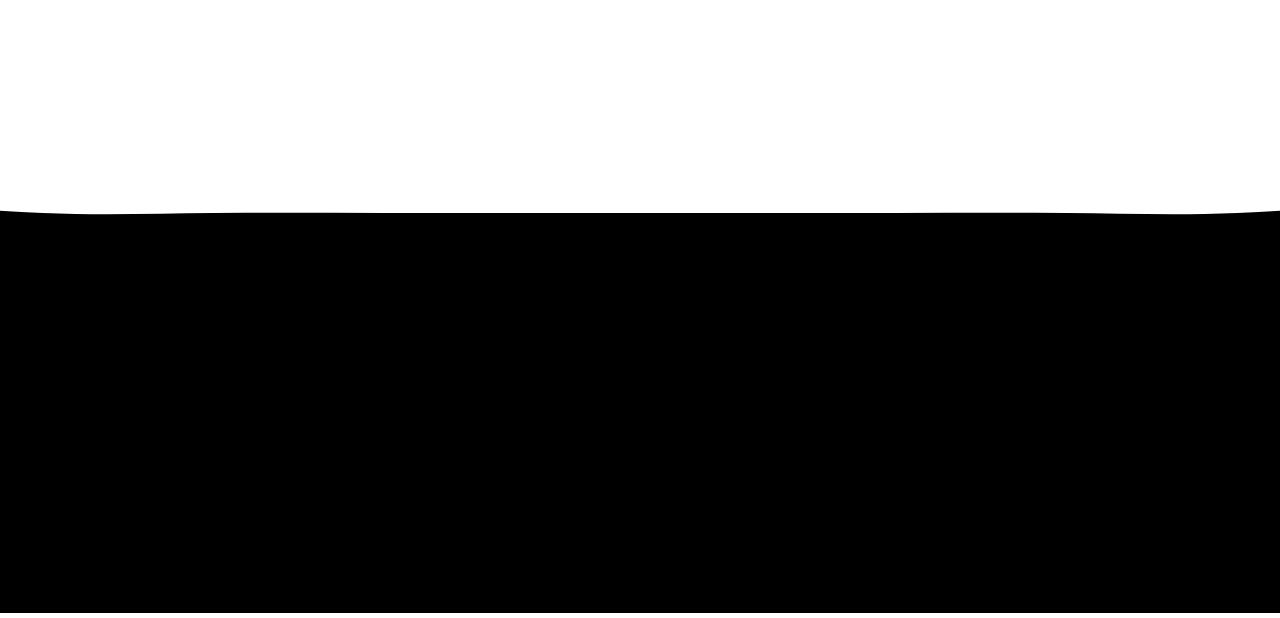
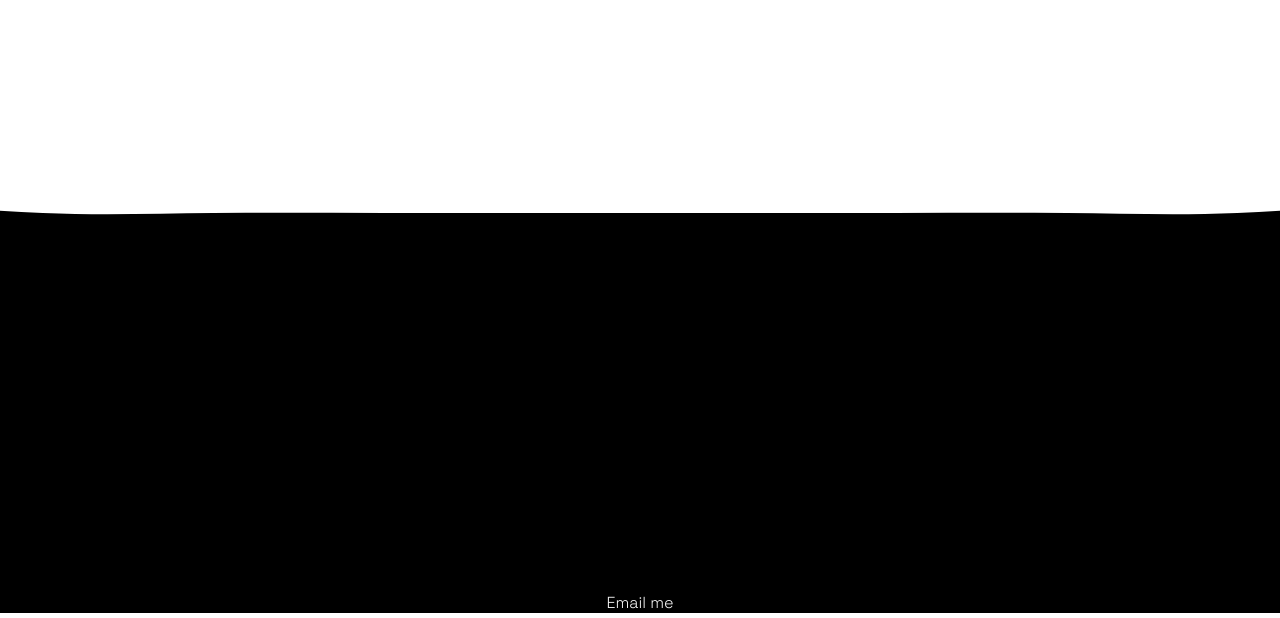
Before and after one commit to juliemoy/juliemoy.github.io, a plain HTML site: page index.html in a window 1280 px wide. Shown: the part 187-805 px from the top of the page. Drawn offline with Linux system fonts and the light colour scheme.

Commit message:
Update index.html

```diff
--- a/index.html
+++ b/index.html
@@ -174,5 +174,8 @@ function onKeyDown(event) {
     <!--div class="footer">
         <p><a href="#">Digital</a>|<a href="maps/maps.html">Maps</a>|<a href="#">Sketches</a>|<a href="#">Info</a> </p>
     </div-->
+	<div class="footer">
+		<a href="mailto:julie@juliemoy.com">Email me</a>
+	</div>
 </body>
 </html>
```
